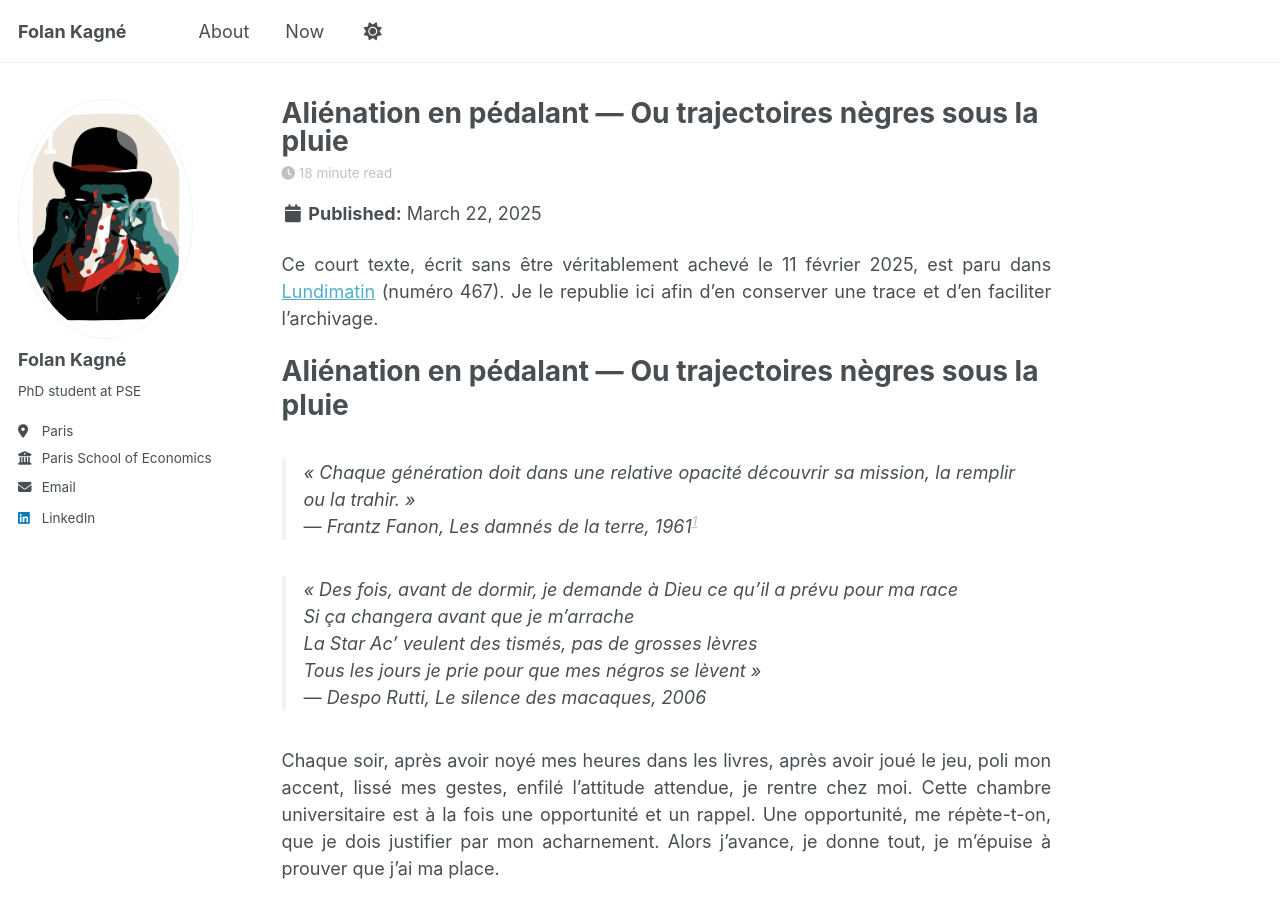
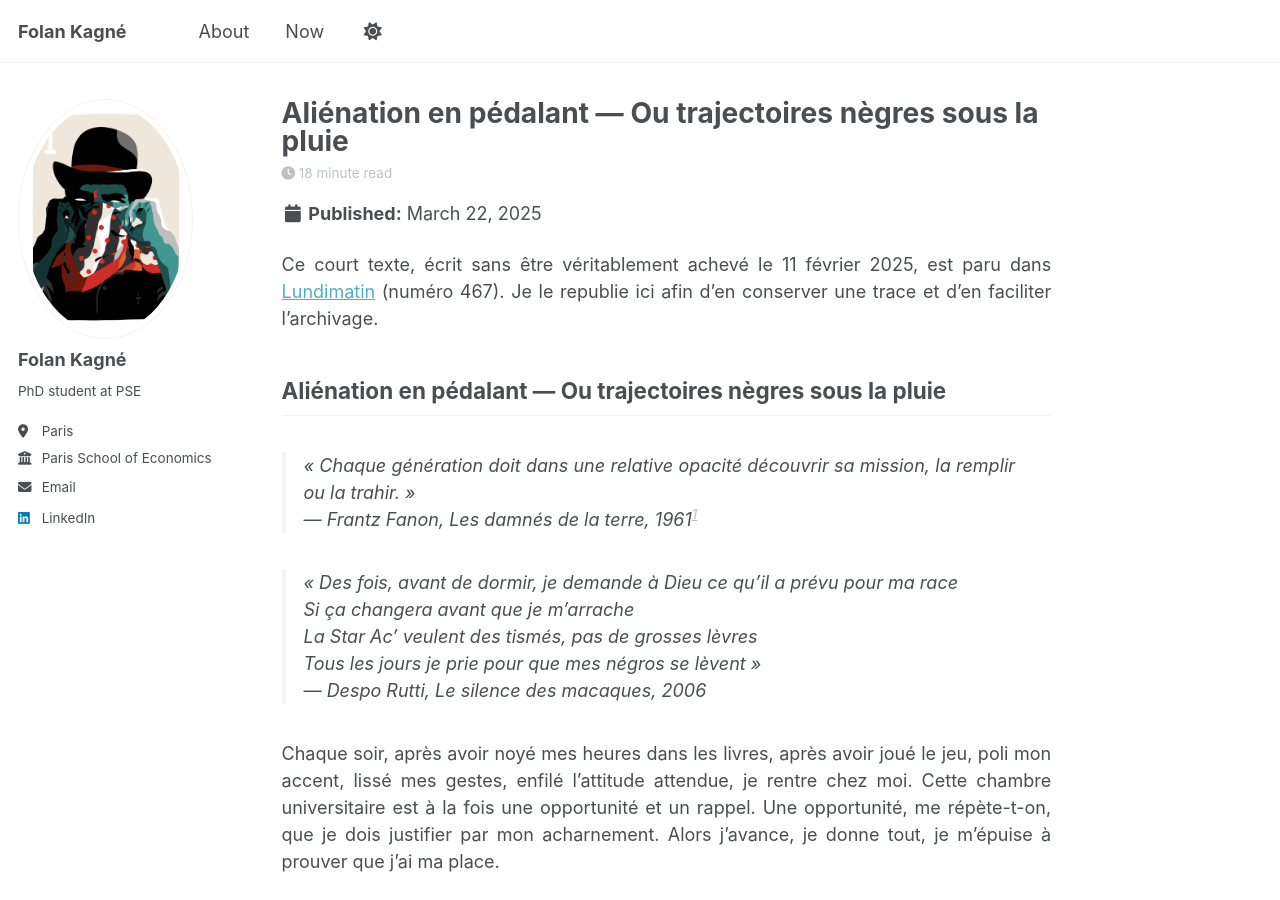
Before and after one commit to folankagne/folankagne.github.io, a Jekyll site: the page built from _posts/2025-03-22-blog-post-4.md, in a window 1280 px wide and 900 px high. Built offline with Jekyll 4.4.1, drawn with Linux system fonts in a browser that asks for light colours; a script that is not in the unit is left out.

```diff
--- a/_posts/2025-03-22-blog-post-4.md
+++ b/_posts/2025-03-22-blog-post-4.md
@@ -8,7 +8,7 @@ tags:
 
 Ce court texte, écrit sans être véritablement achevé le 11 février 2025, est paru dans [Lundimatin](https://lundi.am/Alienation-en-pedalant) (numéro 467). Je le republie ici afin d’en conserver une trace et d’en faciliter l’archivage.
 
-# Aliénation en pédalant — Ou trajectoires nègres sous la pluie
+## Aliénation en pédalant — Ou trajectoires nègres sous la pluie
 
 > « Chaque génération doit dans une relative opacité découvrir sa mission, la remplir ou la trahir. »
 > — Frantz Fanon, *Les damnés de la terre*, 1961[^1]
```
